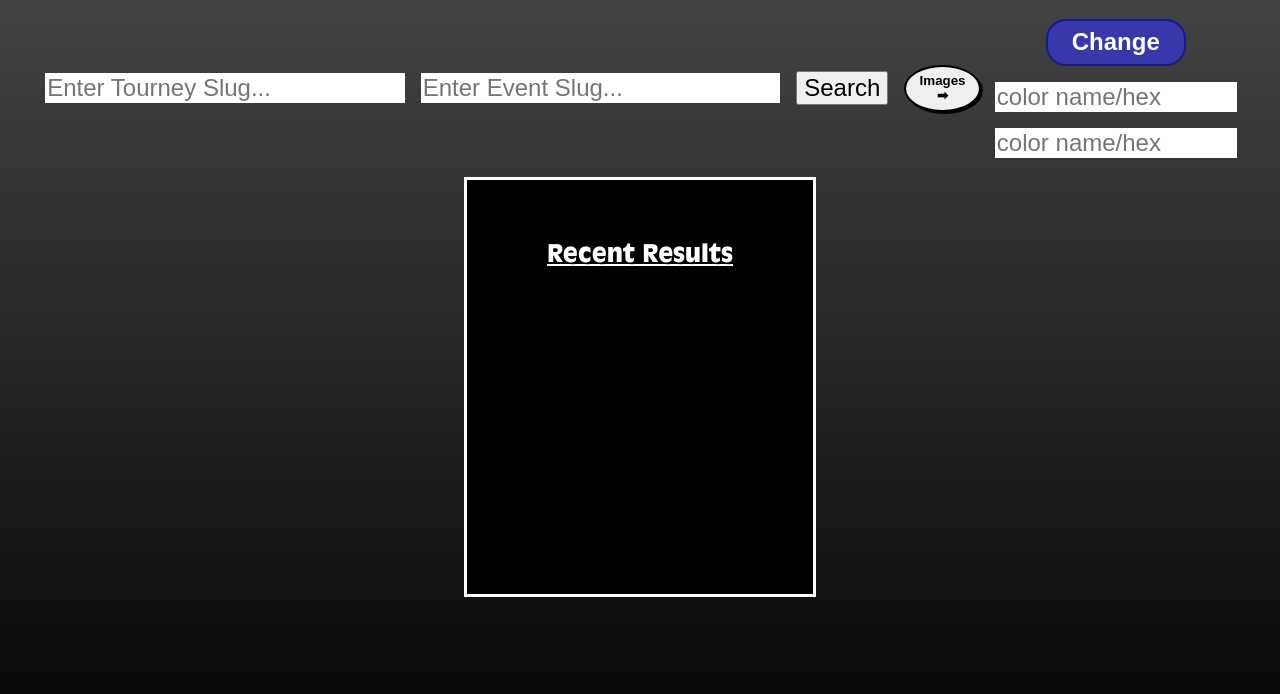
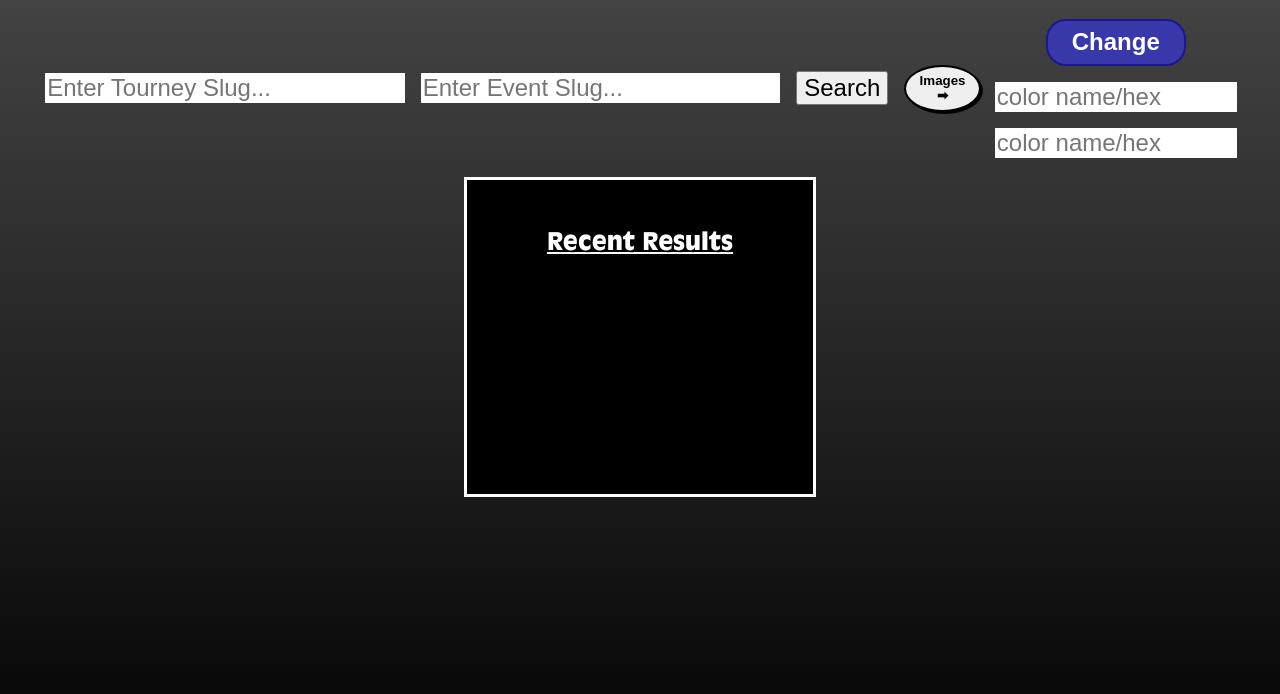
Before and after one commit to AsidyxTheHacker/startgg-image-scraper, a website: page results.html in a window 1280 px wide. Drawn offline with Linux system fonts and the light colour scheme.

Commit message:
changed size of results box

```diff
--- a/results.css
+++ b/results.css
@@ -63,8 +63,12 @@ input:focus {
     background-repeat: no-repeat;
     background: black;
     text-shadow: rgba(0, 0, 0, 0.46) 2px 2px 0;
-    height: 350px;
+    height: 250px;
     width: 250px;
+}
+
+#finalResults p {
+    margin: .5em;
 }
 
 .result-title {
```
